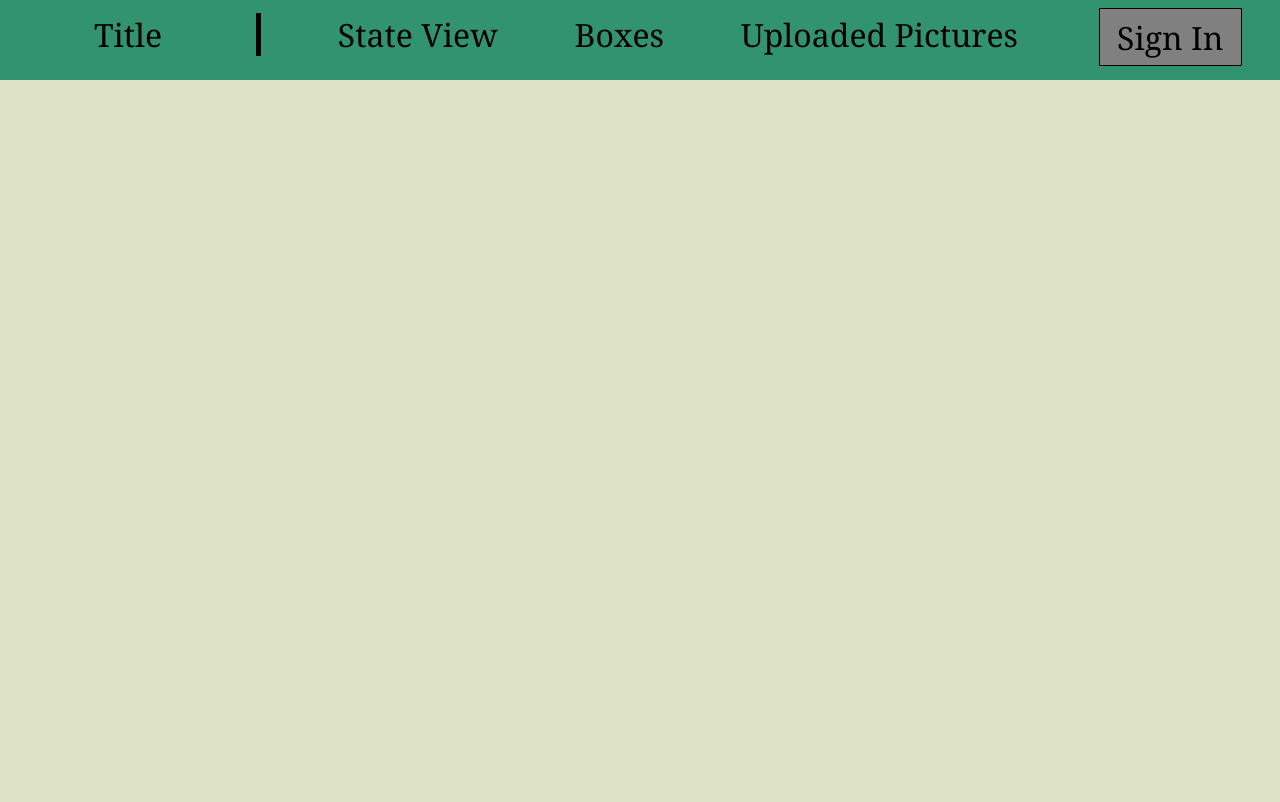
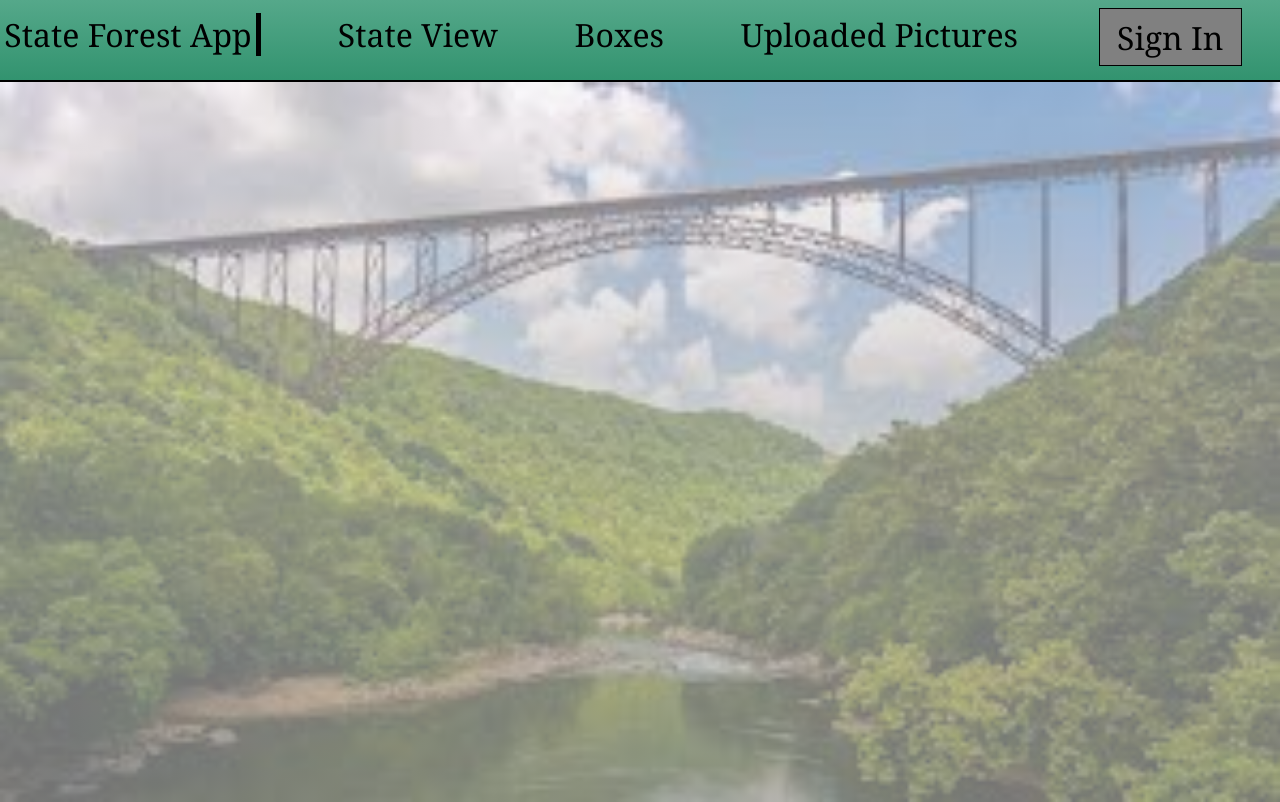
Before and after one commit to Lcs-Knsk/CAC-2022, a Flask app: page /info in a window 1280 px wide. Before the commit the page ends 80 px from the top, so only its background shows below. Run offline with Flask 2, Linux system fonts and the light colour scheme.

Commit message:
Update 2 before my laptop dies

```diff
--- a/website/static/CSS/Info.css
+++ b/website/static/CSS/Info.css
@@ -1,8 +1,9 @@
 #topBar{
     height: 10vh;
-    background-color: #32936F;
+    background-image: linear-gradient(#55a88a, #32936F);
     min-height: 40px;
     width: 100%;
+    border-bottom: 2px solid black;
 }
 
 #Title{
@@ -51,10 +52,16 @@
     background-color: rgb(103, 103, 103);
 }
 
-#SignInText{
-    /*Need this because by default it will be underline*/
-    text-decoration: none;
+#Body{
+    background-image: linear-gradient(to bottom, rgba(245, 246, 252, 0.52), rgba(158, 158, 158, 0.73)), url("InfoMainPage.png");
+
+    width: 100%;
+    height: 90vh;
+    background-size: cover;
+    color: white;
+
 }
+
 
 html, body{
     margin: 0px;
@@ -66,6 +73,7 @@ a{
     font-family: "Georgia";
     position: relative;
     text-decoration: none;
+    color: black;
 }
 a::after {
     border-top: .3vh solid rgb(209, 208, 208);
@@ -74,7 +82,8 @@ a::after {
     right: 100%;
     bottom: .3vh;
     left: 0;
-    transition: right .4s cubic-bezier(0,.5,0,1);
+    transition: right .6s cubic-bezier(0,.5,0,1);
+    font-style: black;
 }
 a:hover::after {
 right: 0;
--- a/website/templates/Info.html
+++ b/website/templates/Info.html
@@ -8,21 +8,25 @@
     <body>
         <div id="topBar">
             <div id="Title">
-                <a>Title</a>
+                <a href="{{ url_for('views.Info') }}">State Forest App</a>
             </div>
 
             <div id="StateView">
-                <a>State View</a>
+                <a href="{{ url_for('views.StateView') }}">State View</a>
             </div>
             <div id="Boxes">
                 <a>Boxes</a>
             </div>
             <div id="UploadedPictures">
-                <a>Uploaded Pictures</a>
+                <a href="{{ url_for('views.Uploads') }}">Uploaded Pictures</a>
             </div>
             <div id="SignIn">
-                <a id="SignInText">Sign In</a>
+                <a id="SignInText" href="{{ url_for('auth.SignUp') }}">Sign In</a>
             </div>
+        </div>
+
+        <div id="Body">
+
         </div>
 
     </body>
```
Also changed, not shown: website/static/CSS/InfoMainPage.png (added).
